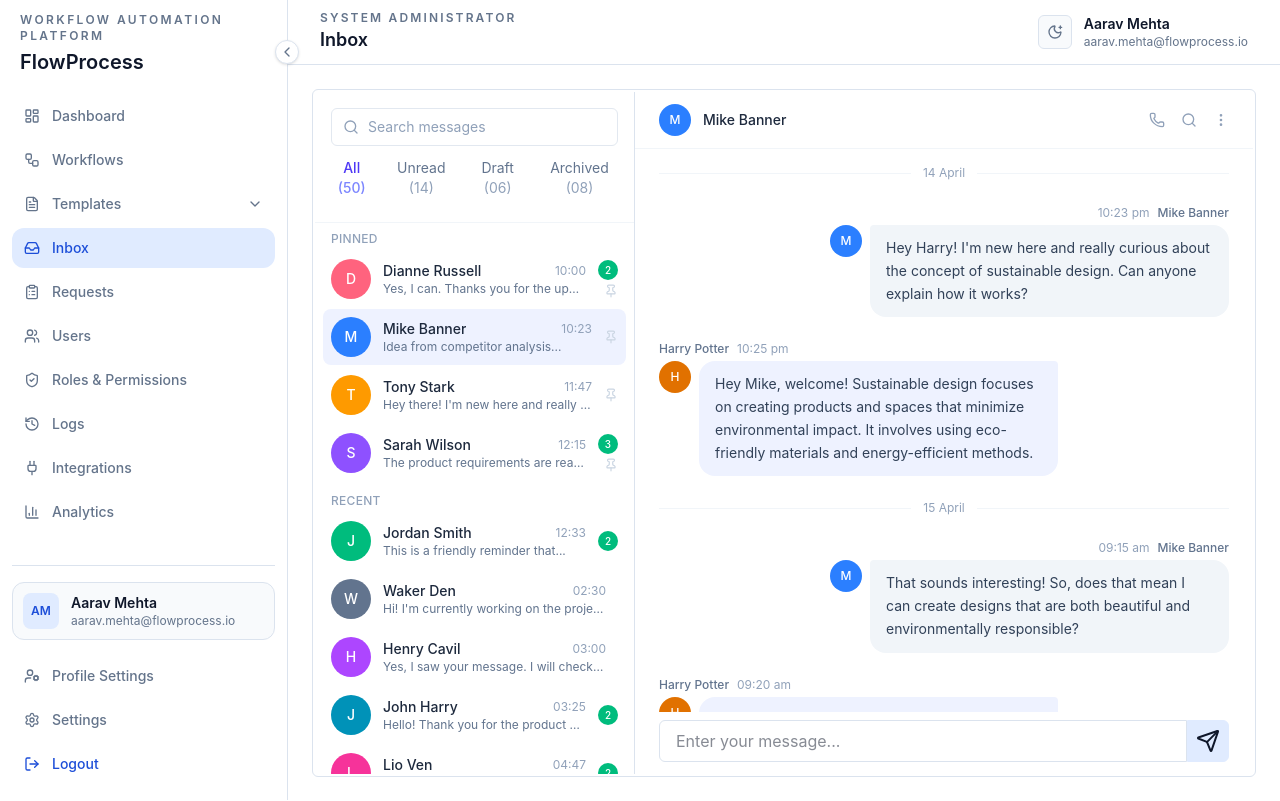
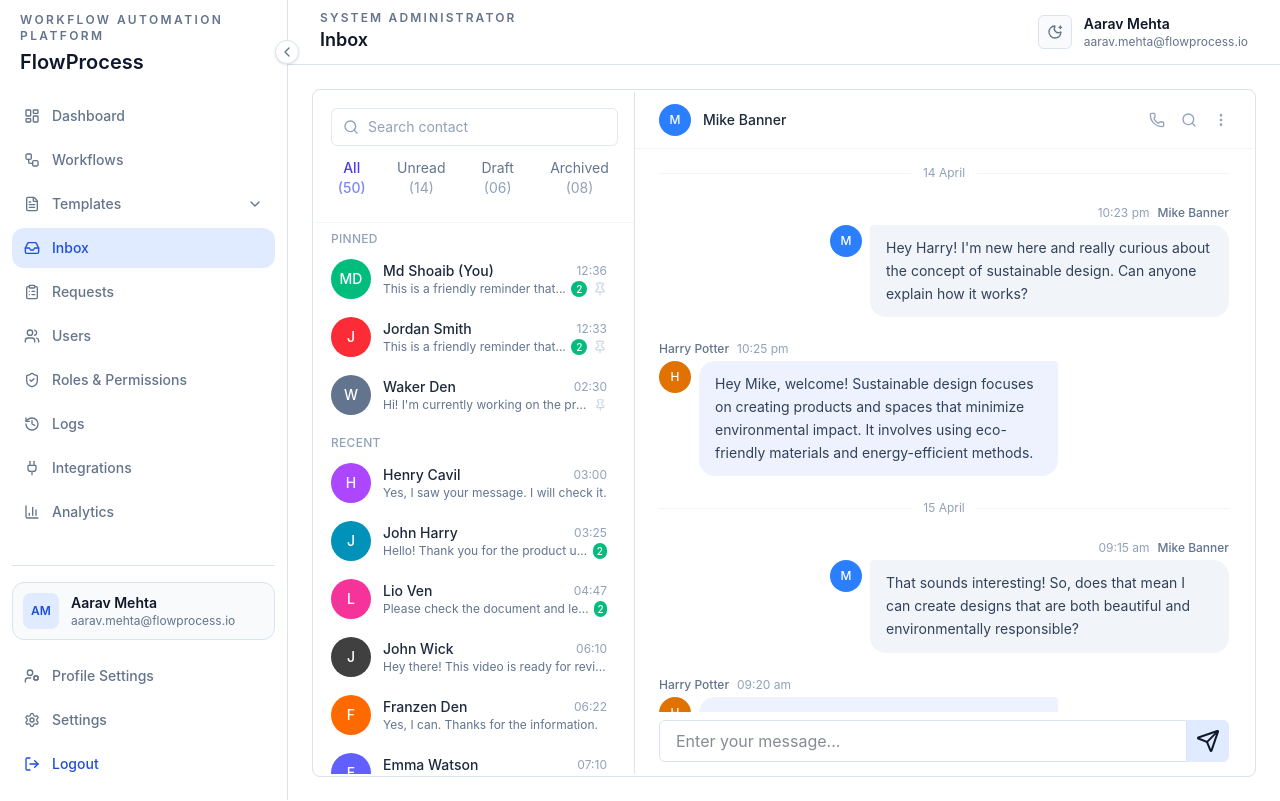
Before and after one commit to mdshoaibakhtar/FlowProcess, a React (Vite) app: page /inbox in a window 1280 px wide. Built offline with nearby package versions, Linux system fonts and the light colour scheme.

Commit message:
feat: Implementation of search contact on chats

```diff
--- a/src/components/inbox/Sidebar/ChatListItem.tsx
+++ b/src/components/inbox/Sidebar/ChatListItem.tsx
@@ -12,27 +12,27 @@ const ChatListItem = ({ chat, isActive, onSelect }: ChatListItemProps) => {
   return (
     <button
       onClick={() => onSelect(chat.id)}
-      className={`flex w-full items-center gap-3 rounded-lg px-2 py-2 text-left transition-colors cursor-pointer ${
+      className={`flex w-full items-center gap-3 rounded-lg px-2 py-2 text-left transition-colors cursor-pointer overflow-hidden ${
         isActive ? 'bg-indigo-50' : 'hover:bg-slate-50'
       }`}
     >
       <Avatar avatar={chat.avatar} />
 
-      <div className='min-w-0 flex-1'>
-        <div className='flex items-center justify-between gap-2'>
+      <div className='flex flex-col w-56'>
+        <div className='flex items-center justify-between'>
           <p className='truncate text-sm font-medium text-slate-800'>{chat.name}</p>
           <span className='shrink-0 text-xs text-slate-400'>{chat.time}</span>
         </div>
-        <p className='truncate text-xs text-slate-500'>{chat.lastMessage}</p>
-      </div>
 
-      <div className='flex shrink-0 flex-col items-end gap-1'>
-        {chat.unreadCount ? (
-          <span className='flex h-5 w-5 items-center justify-center rounded-full bg-emerald-500 text-[10px] font-medium text-white'>
-            {chat.unreadCount}
-          </span>
-        ) : null}
-        {chat.isPinned ? <Pin className='h-3.5 w-3.5 text-slate-300' /> : null}
+        <div className='flex items-center justify-between gap-1'>
+          <p className='truncate text-xs text-slate-500'>{chat.lastMessage}</p>
+          {chat.unreadCount ? (
+            <span className='flex h-4 w-4 items-center justify-center rounded-full bg-emerald-500 text-[10px] font-medium text-white'>
+              {chat.unreadCount}
+            </span>
+          ) : null}
+          {chat.isPinned ? <Pin className='h-3.5 w-3.5 text-slate-300' /> : null}
+        </div>
       </div>
     </button>
   );
--- a/src/components/inbox/Sidebar/ChatSidebar.tsx
+++ b/src/components/inbox/Sidebar/ChatSidebar.tsx
@@ -1,4 +1,4 @@
-import { useState } from 'react';
+import { useMemo, useState } from 'react';
 import type { ChatFilter } from '../../../types';
 import ChatListItem from './ChatListItem';
 import SidebarSearch from './SidebarSearch';
@@ -12,7 +12,8 @@ interface SidebarProps {
 
 const ChatSidebar = ({ activeChatId, onSelectChat }: SidebarProps) => {
   const [filter, setFilter] = useState<ChatFilter>('all');
-  const { pinned, recent, counts, isLoading, error } = useChatList({
+  const [searchItem, setSearhcItem] = useState('');
+  const { recent, counts, isLoading, error } = useChatList({
     pinned: [],
     recent: [],
     counts: null,
@@ -22,10 +23,14 @@ const ChatSidebar = ({ activeChatId, onSelectChat }: SidebarProps) => {
     filter: 'all',
   });
 
+  const recentChats = useMemo(() => {
+    return recent.filter((eachChats) => eachChats?.name.toLocaleLowerCase().includes(searchItem));
+  }, [searchItem, recent]);
+
   return (
     <aside className='flex h-full w-80 shrink-0 flex-col border-r border-(--app-border)'>
       <div className='space-y-3 border-b border-slate-100 p-4'>
-        <SidebarSearch />
+        <SidebarSearch setSearhcItem={setSearhcItem} />
         <SidebarTabs activeFilter={filter} counts={counts} onChange={setFilter} />
       </div>
 
@@ -34,43 +39,45 @@ const ChatSidebar = ({ activeChatId, onSelectChat }: SidebarProps) => {
 
         {error && <p className='px-2 py-4 text-sm text-red-500'>{error}</p>}
 
-        {!isLoading && !error && (
+        {!isLoading && !error && recentChats.length > 0 && (
           <>
-            {pinned.length > 0 && (
             <div className='mb-3'>
               <p className='px-2 pb-1 text-xs font-medium uppercase tracking-wide text-slate-400'>
                 Pinned
               </p>
               <div className='space-y-0.5'>
-                  {pinned.map((chat) => (
+                {recentChats.map(
+                  (chat) =>
+                    chat.isPinned && (
                       <ChatListItem
                         key={chat.id}
                         chat={chat}
                         isActive={chat.id === activeChatId}
                         onSelect={onSelectChat}
                       />
-                  ))}
+                    ),
+                )}
               </div>
             </div>
-            )}
 
-            {recent.length > 0 && (
             <div>
               <p className='px-2 pb-1 text-xs font-medium uppercase tracking-wide text-slate-400'>
                 Recent
               </p>
               <div className='space-y-0.5'>
-                  {recent.map((chat) => (
+                {recentChats.map(
+                  (chat) =>
+                    !chat.isPinned && (
                       <ChatListItem
                         key={chat.id}
                         chat={chat}
                         isActive={chat.id === activeChatId}
                         onSelect={onSelectChat}
                       />
-                  ))}
+                    ),
+                )}
               </div>
             </div>
-            )}
           </>
         )}
       </div>
--- a/src/components/inbox/Sidebar/SidebarSearch.tsx
+++ b/src/components/inbox/Sidebar/SidebarSearch.tsx
@@ -1,12 +1,13 @@
 import { Search } from 'lucide-react';
 
-const SidebarSearch = () => {
+const SidebarSearch = ({ setSearhcItem }) => {
   return (
     <div className='relative'>
       <Search className='pointer-events-none absolute left-3 top-1/2 h-4 w-4 -translate-y-1/2 text-slate-400' />
       <input
         type='text'
-        placeholder='Search messages'
+        placeholder='Search contact'
+        onChange={(e) => setSearhcItem(e.target.value)}
         className='w-full rounded-md border border-slate-200 bg-white py-2 pl-9 pr-3 text-sm text-slate-700 placeholder:text-slate-400 focus:outline-none focus:ring-2 focus:ring-indigo-200'
       />
     </div>
--- a/src/data/mockData.ts
+++ b/src/data/mockData.ts
@@ -46,12 +46,22 @@ export const mockPinnedChats: ChatListItemData[] = [
 
 export const mockRecentChats: ChatListItemData[] = [
   {
+    id: 'you',
+    name: 'Md Shoaib (You)',
+    avatar: { initial: 'MD', colorClass: 'bg-emerald-500' },
+    lastMessage: 'This is a friendly reminder that...',
+    time: '12:36',
+    unreadCount: 2,
+    isPinned: true,
+  },
+  {
     id: 'chat-jordan',
     name: 'Jordan Smith',
-    avatar: { initial: 'J', colorClass: 'bg-emerald-500' },
+    avatar: { initial: 'J', colorClass: 'bg-red-500' },
     lastMessage: 'This is a friendly reminder that...',
     time: '12:33',
     unreadCount: 2,
+    isPinned: true,
   },
   {
     id: 'chat-waker',
@@ -59,6 +69,7 @@ export const mockRecentChats: ChatListItemData[] = [
     avatar: { initial: 'W', colorClass: 'bg-slate-500' },
     lastMessage: "Hi! I'm currently working on the project...",
     time: '02:30',
+    isPinned: true,
   },
   {
     id: 'chat-henry',
--- a/src/pages/Inbox.tsx
+++ b/src/pages/Inbox.tsx
@@ -8,7 +8,7 @@ const Inbox = () => {
   const [showContactPanel, setShowContactPanel] = useState<boolean>(false);
   const [activeChatId, setActiveChatId] = useState<string>('chat-mike');
   return (
-    <div className='rounded-md border border-(--app-border) bg-(--surface-primary) flex p-0.5 h-[86vh]'>
+    <div className='rounded-lg border border-(--app-border) bg-(--surface-primary) flex p-0.5 h-[86vh]'>
       <ChatSidebar activeChatId={activeChatId} onSelectChat={(chatId) => setActiveChatId(chatId)} />
       <ChatWindow
         chatId={activeChatId}
```
Lines whose indentation alone changed are shown as unchanged.
